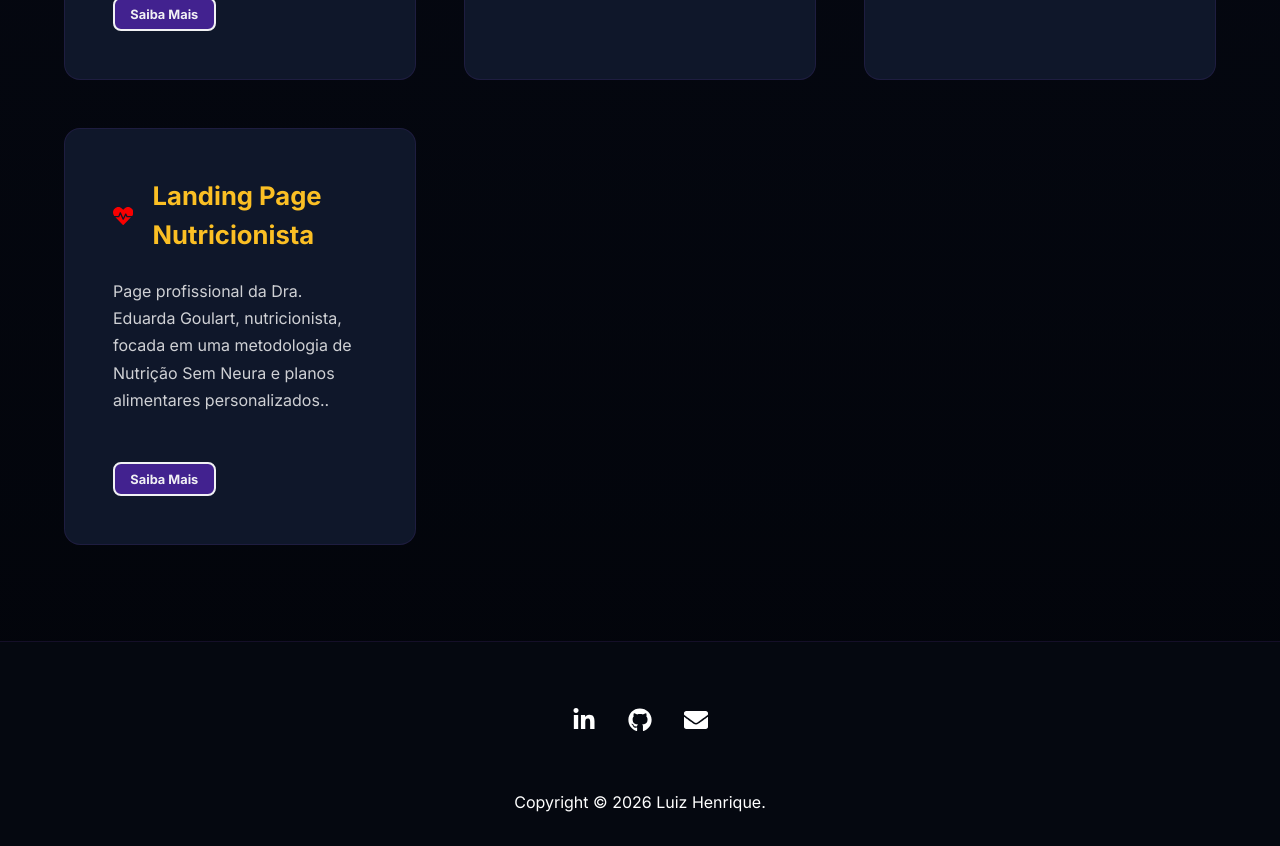
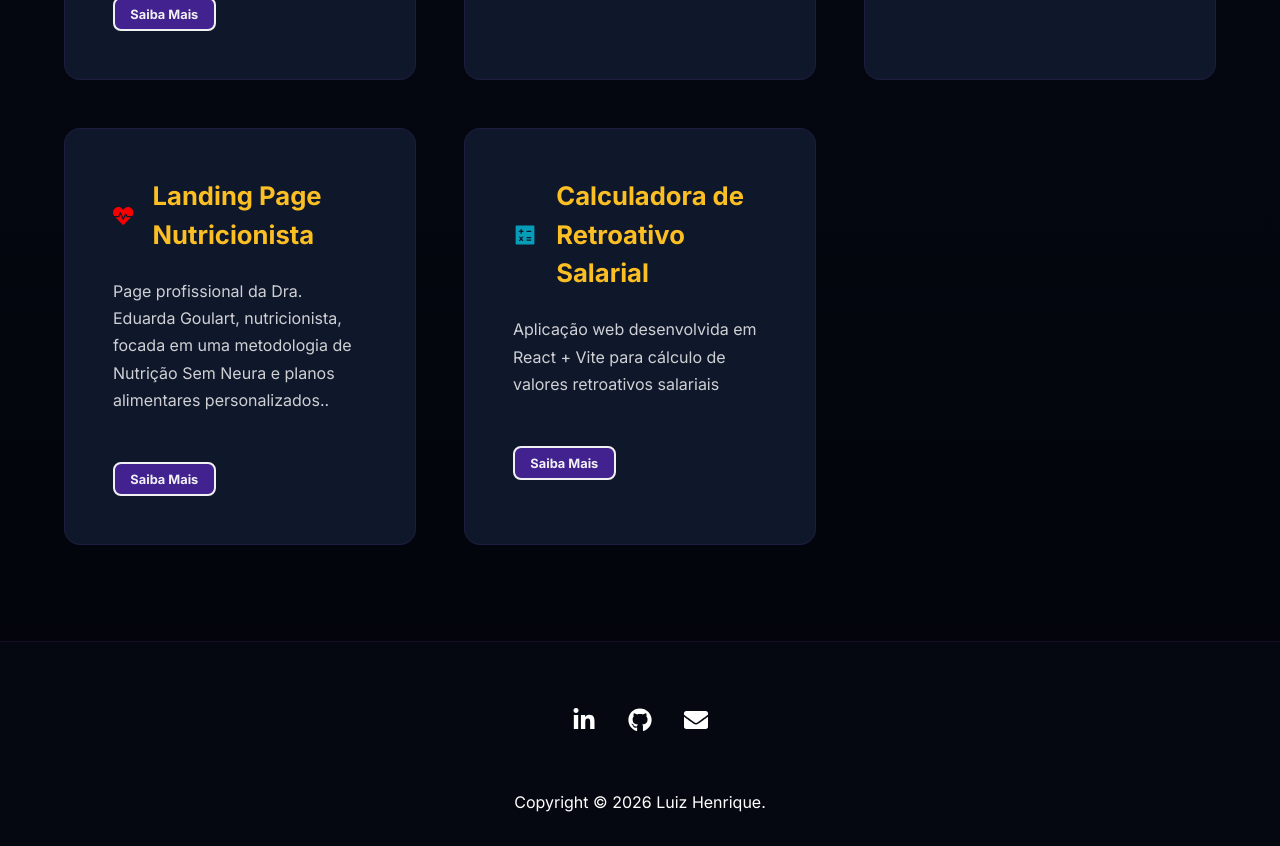
Before and after one commit to luizteixeirasantos/meu-portfolio, a React (Vite) app: page / in a window 1280 px wide. Shown: the part 2260-3106 px from the top of the page. Built offline with nearby package versions, Linux system fonts and the light colour scheme.

Commit message:
Update App.jsx

```diff
--- a/src/App.jsx
+++ b/src/App.jsx
@@ -13,6 +13,7 @@ import {
   FaTimes,
   FaWhatsapp,
 } from "react-icons/fa";
+import { AiFillCalculator } from "react-icons/ai";
 import { GiFarmTractor } from "react-icons/gi";
 import "./App.css";
 import minhaFoto from "./minha-foto.png";
@@ -100,6 +101,40 @@ const meusProjetos = [
     tecnologias: ["JavaScript", "HTML", "CSS"],
     github: "https://github.com/luizteixeirasantos/nutri-landing-page.git",
     live: "https://nutri-landing-page-blush.vercel.app/",
+  },
+  {
+    id: 5,
+    icone: <AiFillCalculator style={{ fontSize: "3rem", fill: "#069db8" }} />,
+    titulo: "Calculadora de Retroativo Salarial",
+    descricao:
+      "Aplicação web desenvolvida em React + Vite para cálculo de valores retroativos salariais",
+    detalhes: `
+    🚀 Funcionalidades
+
+      💰 Cálculos financeiros
+      ✔ Diferença entre salário anterior e atual
+      ✔ Cálculo de retroativo salarial
+      ✔ 13º salário proporcional
+      ✔ Cálculo automático da alíquota de INSS
+      ✔ Total líquido após descontos
+
+      📊 Visualização de dados
+      ✔ Gráfico dinâmico dos resultados
+      ✔ Comparação visual entre valores
+      ✔ Dashboard simples e intuitivo
+
+      📂 Exportação de dados
+      ✔ Exportar resultado em PDF
+      ✔ Exportar resultado em Excel (.xlsx)
+
+      🧠 Recursos adicionais
+      ✔ Histórico de cálculos (Em andamento)
+      ✔ Armazenamento em LocalStorage (Em andamento)
+      ✔ Layout responsivo
+      ✔ Interface simples e profissional`,
+    tecnologias: ["JavaScript", "React", "CSS", "Vite"],
+    github: "https://github.com/luizteixeirasantos/calculadora_retroativo.git",
+    live: "https://calculadora-retroativo-salario.vercel.app/",
   },
 ];
 
```
